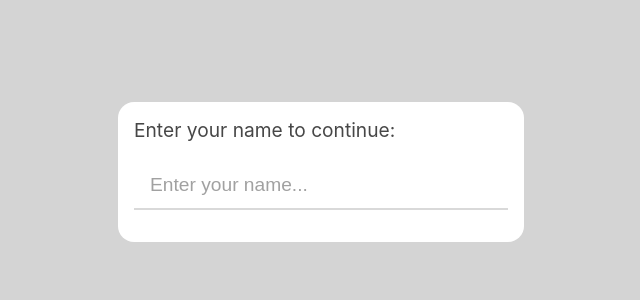
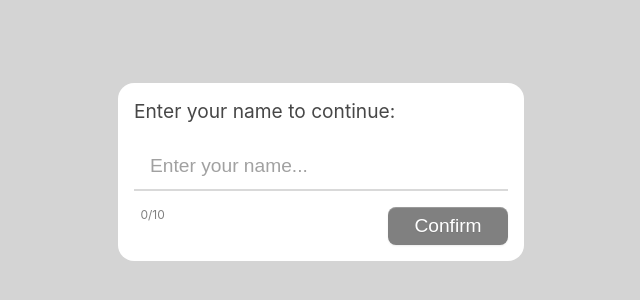
Before and after one commit to edstbbz/projectwithredux, a React (Create React App) app: page / in a window 1280 px wide. Shown: the part 228-528 px from the top of the page, without its empty margins (319-959 px from the left). Built offline with nearby package versions, Linux system fonts and the light colour scheme; the HTML template or start-up script is replaced by a standard one.

Commit message:
add new styles and logic for loginPage

```diff
--- a/src/components/button/button.js
+++ b/src/components/button/button.js
@@ -1,8 +1,8 @@
 import React from "react";
-
+import styles from './button.module.css'
 export const Button = ({ disabled, children }) => {
   return (
-    <button disabled={disabled} className="button">
+    <button disabled={disabled} className={styles.button}>
       {children || `Submit`}
     </button>
   );
--- a/src/components/button/button.module.css
+++ b/src/components/button/button.module.css
@@ -0,0 +1,32 @@
+.button {
+  border-radius: 0.5rem;
+  box-shadow: inset 0 1px 0 rgba(255, 255, 255, 0.2),
+    0 1px 2px rgba(0, 0, 0, 0.08);
+  color: #fff;
+  display: block;
+  width: 120px;
+  font-family: Arial, Helvetica, sans-serif;
+  font-size: 1.2rem;
+  padding: 8px 16px;
+  margin: 0;
+  text-decoration: none;
+  text-shadow: 0 1px 1px rgba(0, 0, 0, 0.075);
+  transition: background-color 0.2s linear;
+  background-color: rgb(93, 218, 61);
+  border: none;
+}
+.button:hover {
+  background-color: rgb(36, 182, 0);
+  cursor: pointer;
+}
+.button:active,
+:hover,
+:focus {
+  outline: 0;
+  outline-offset: 0;
+}
+
+.button:disabled {
+  background: gray;
+  cursor: not-allowed;
+}
--- a/src/components/counter/counter.js
+++ b/src/components/counter/counter.js
@@ -1,8 +1,8 @@
 import React from "react";
-
+import styles from './counter.module.css'
 export const Counter = ({ value, maxValue }) => {
   return (
-    <span className="counter">
+    <span className={styles.counter}>
       {value}/{maxValue}
     </span>
   );
--- a/src/components/counter/counter.module.css
+++ b/src/components/counter/counter.module.css
@@ -0,0 +1,5 @@
+.counter {
+  margin: 0 0.4rem;
+  font-size: 12px;
+  color: gray;
+}
--- a/src/components/input/input.js
+++ b/src/components/input/input.js
@@ -2,12 +2,14 @@ import React from 'react';
 import styles from './input.module.css';
 
 export const TextInput = ({ value, onChange, className }) => {
+
+
   return (
     <>
       <label className={styles.label} htmlFor='input'>Enter your name to continue:</label>
       <input
         onChange={onChange}
-        className={`${styles.input} ${className}`}
+        className={`${styles.input} ${className && styles.error}`}
         type="text"
         name='input'
         placeholder="Enter your name..."
--- a/src/components/input/input.module.css
+++ b/src/components/input/input.module.css
@@ -31,6 +31,13 @@
 }
 
 .label {
-    font-size: 1.2rem;
-    color: rgb(71, 71, 71);
+  font-size: 1.2rem;
+  color: rgb(71, 71, 71);
 }
+
+.error {
+  border-bottom: 0.15rem solid red;
+}
+.error:focus {
+  border-bottom: 0.15rem solid red;
+}
--- a/src/pages/loginPage/loginPage.js
+++ b/src/pages/loginPage/loginPage.js
@@ -1,12 +1,37 @@
-import React from 'react';
+import React, { useEffect, useState } from 'react';
+import { Button } from '../../components/button/button';
+import { Counter } from '../../components/counter/counter';
 import { TextInput } from '../../components/input/input';
 import styles from './loginPage.module.css';
 
 export const LoginPage = () => {
+  const MAX_VALUE = 10;
+  const [value, setValue] = useState('');
+  const [error, setError] = useState();
+  const [disbaled, setDisabled] = useState(false);
+
+  useEffect(() => {
+      isValid(value)
+  }, [value]);
+
+  const isValid = (value) => {
+    const counter = value.length;
+    counter > MAX_VALUE || counter < 1 ? setDisabled(true) : setDisabled(false);
+    counter > MAX_VALUE ? setError('error') : setError('');
+  };
+
   return (
     <div className={styles.container}>
       <div className={styles.wrap}>
-        <TextInput />
+        <TextInput
+          className={error}
+          value={value}
+          onChange={(event) => setValue(event.target.value)}
+        />
+        <div className={styles.button_area}>
+          <Counter value={value.length} maxValue={MAX_VALUE} />
+          <Button disabled={disbaled}>Confirm</Button>
+        </div>
       </div>
     </div>
   );
--- a/src/pages/loginPage/loginPage.module.css
+++ b/src/pages/loginPage/loginPage.module.css
@@ -11,3 +11,8 @@
   align-items: center;
   height: 100vh;
 }
+
+.button_area {
+  display: flex;
+  justify-content: space-between;
+}
```
